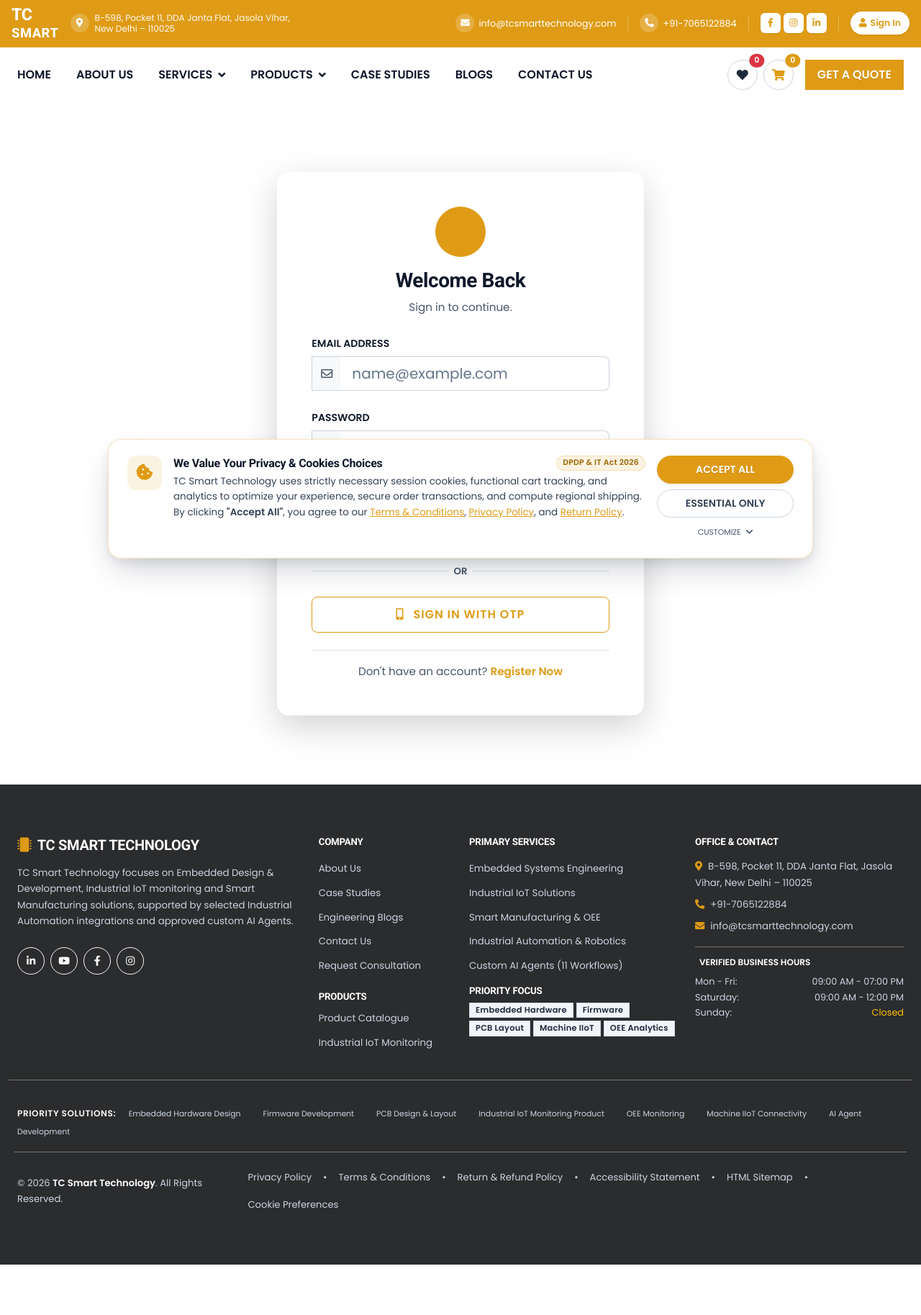
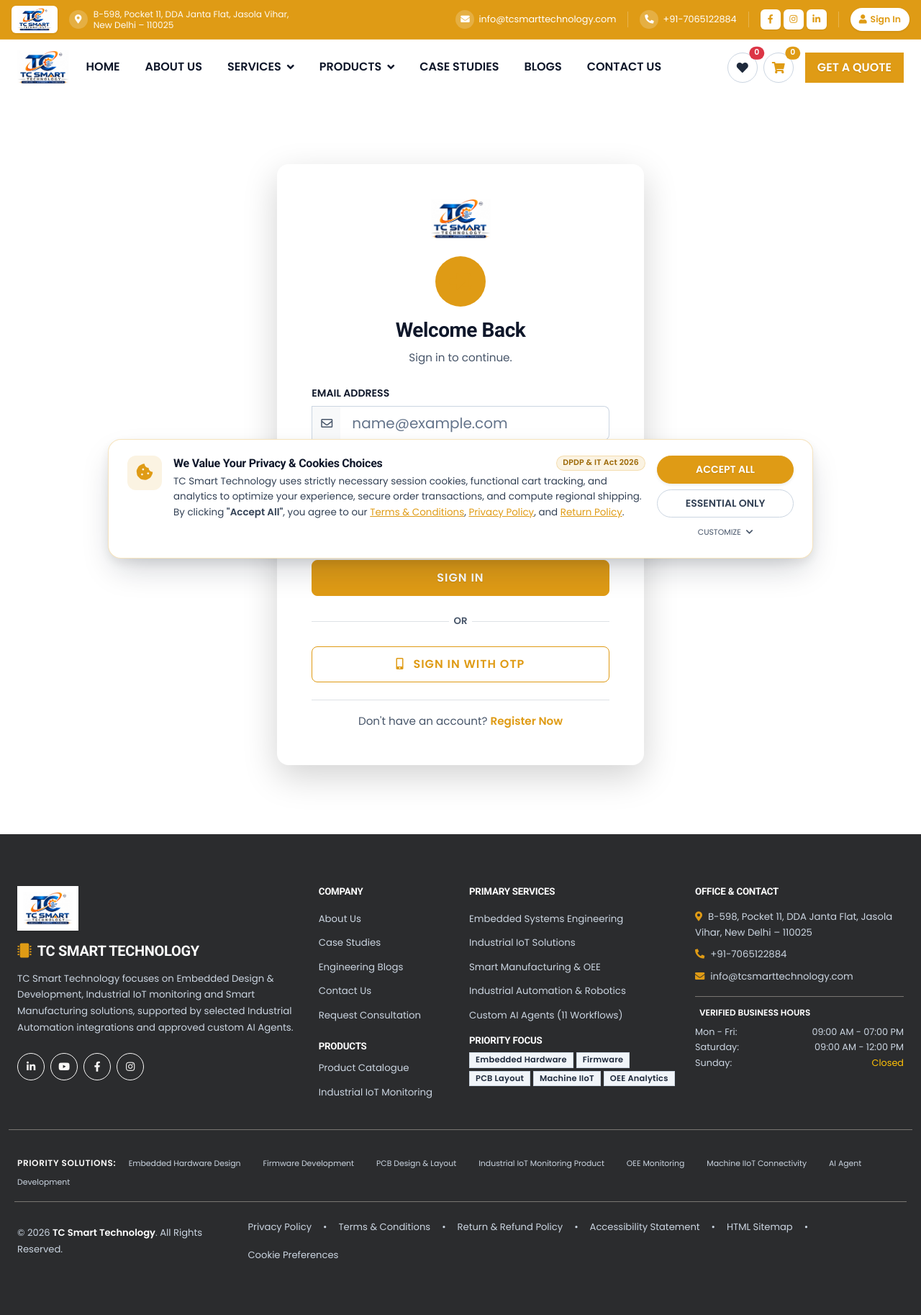
Before and after one commit to shahadmunazar/kasimProject, a Laravel app: template resources/views/frontend/auth/login.blade.php in a window 1280 px wide. Shown: the whole page at 72% size. Before the commit the page ends 1757 px from the top, so only its background shows below. Run offline with Laravel 12, Linux system fonts and the light colour scheme; the template is opened without the code that fills it, so the values that code supplies are empty; parts of the project's set-up code (start-up, migrations or seed data) failed here and were passed over; some libraries are stand-ins or nearby versions.

Commit message:
integrate brand logos across admin and frontend views

```diff
--- a/resources/views/admin/auth/login.blade.php
+++ b/resources/views/admin/auth/login.blade.php
@@ -20,10 +20,10 @@
           <div class="col-md-8 col-lg-6 col-xxl-3">
             <div class="card mb-0">
               <div class="card-body">
-                <a href="{{ route('admin.dashboard') }}" class="text-nowrap logo-img text-center d-block py-3 w-100">
-                   <h3 class="fw-bold text-dark">TC Smart Technology</h3>
+                <a href="{{ route('admin.dashboard') }}" class="text-nowrap logo-img text-center d-block py-2 w-100" title="TC Smart Technology">
+                   <img src="{{ asset('assets/img/tc_smart_logo.png') }}" alt="TC Smart Technology" style="height: 64px; max-width: 100%; width: auto; object-fit: contain;">
                 </a>
-                <p class="text-center">Admin Panel</p>
+                <p class="text-center text-muted fw-semibold small mb-4">Admin Portal</p>
                 <form action="{{ route('admin.authenticate') }}" method="POST">
                   @csrf
                   <div class="mb-3">
--- a/resources/views/admin/layouts/sidebar.blade.php
+++ b/resources/views/admin/layouts/sidebar.blade.php
@@ -1,9 +1,9 @@
 <aside class="left-sidebar">
       <!-- Sidebar scroll-->
       <div>
-        <div class="brand-logo d-flex align-items-center justify-content-between">
-          <a href="{{ route('admin.dashboard') }}" class="text-nowrap logo-img">
-             <h3 class="fw-bold text-dark">TC Smart Technology</h3>
+        <div class="brand-logo d-flex align-items-center justify-content-between px-3 py-2">
+          <a href="{{ route('admin.dashboard') }}" class="text-nowrap logo-img d-flex align-items-center" title="TC Smart Technology">
+             <img src="{{ asset('assets/img/tc_smart_logo.png') }}" alt="TC Smart Technology" style="height: 48px; max-width: 185px; width: auto; object-fit: contain;">
           </a>
           <div class="close-btn d-xl-none d-block sidebartoggler cursor-pointer" id="sidebarCollapse">
             <i class="ti ti-x fs-8"></i>
--- a/resources/views/frontend/auth/login.blade.php
+++ b/resources/views/frontend/auth/login.blade.php
@@ -28,6 +28,11 @@
         <div class="col-md-8 col-lg-5">
             <div class="card shadow-lg border-0 auth-card">
                 <div class="card-body">
+                    <div class="text-center mb-4">
+                        <a href="{{ route('home.index') }}" class="d-inline-block">
+                            <img src="{{ asset('assets/img/tc_smart_logo.png') }}" alt="TC Smart Technology" style="height: 56px; max-width: 100%; width: auto; object-fit: contain;">
+                        </a>
+                    </div>
                     <div id="alertBox" class="alert d-none rounded-3 px-3 py-2"></div>
 
                     <!-- LOGIN FORM -->
--- a/resources/views/frontend/blogs/show.blade.php
+++ b/resources/views/frontend/blogs/show.blade.php
@@ -22,7 +22,7 @@
         'name' => 'TC Smart Technology',
         'logo' => [
             '@' . 'type' => 'ImageObject',
-            'url' => asset('favicon.png')
+            'url' => asset('assets/img/tc_smart_logo.png')
         ]
     ]
 ]), JSON_UNESCAPED_SLASHES | JSON_PRETTY_PRINT) !!}
--- a/resources/views/frontend/layouts/footer.blade.php
+++ b/resources/views/frontend/layouts/footer.blade.php
@@ -5,6 +5,11 @@
             <div class="row g-4 pb-4 border-bottom border-secondary mb-4">
                 <!-- Col 1: Brand & Company Overview -->
                 <div class="col-lg-4 col-md-6">
+                    <div class="mb-3">
+                        <a href="{{ route('home.index') }}" class="d-inline-flex align-items-center bg-white p-2 rounded shadow-sm" title="TC Smart Technology">
+                            <img src="{{ asset('assets/img/tc_smart_logo.png') }}" alt="TC Smart Technology" style="height: 46px; width: auto; object-fit: contain; display: block;">
+                        </a>
+                    </div>
                     <h5 class="text-uppercase text-white mb-3 fw-bold tracking-wide">
                         <i class="fa fa-microchip text-primary me-2"></i>TC Smart Technology
                     </h5>
--- a/resources/views/frontend/layouts/main.blade.php
+++ b/resources/views/frontend/layouts/main.blade.php
@@ -15,14 +15,14 @@
     <meta property="og:title" content="@yield('meta_title', 'TC Smart Technology - Leading Innovation in Automation & Embedded Systems')">
     <meta property="og:description" content="@yield('meta_description', 'TC Smart Technology provides cutting-edge solutions in Embedded Systems, Industrial Automation, and Software Development.')">
     <meta property="og:site_name" content="TC Smart Technology">
-    <meta property="og:image" content="{{ asset('favicon.png') }}">
+    <meta property="og:image" content="{{ asset('assets/img/tc_smart_logo.png') }}">
 
     <!-- Twitter Card -->
     <meta name="twitter:card" content="summary_large_image">
     <meta name="twitter:url" content="@yield('canonical_url', url()->current())">
     <meta name="twitter:title" content="@yield('meta_title', 'TC Smart Technology - Leading Innovation in Automation & Embedded Systems')">
     <meta name="twitter:description" content="@yield('meta_description', 'TC Smart Technology provides cutting-edge solutions in Embedded Systems, Industrial Automation, and Software Development.')">
-    <meta name="twitter:image" content="{{ asset('favicon.png') }}">
+    <meta name="twitter:image" content="{{ asset('assets/img/tc_smart_logo.png') }}">
     <meta name="twitter:site" content="@tcsmarttechnology">
     <meta name="twitter:creator" content="@tcsmarttechnology">
 
@@ -47,7 +47,7 @@
                 '@' . 'id' => url('/') . '#organization',
                 'name' => 'TC Smart Technology',
                 'url' => url('/'),
-                'logo' => asset('favicon.png'),
+                'logo' => asset('assets/img/tc_smart_logo.png'),
                 'description' => 'Leading provider of Embedded Systems, Industrial IoT, Automation & Robotics, and Governed AI Agents.',
                 'telephone' => '+91-7065122884',
                 'email' => 'info@tcsmarttechnology.com',
@@ -90,7 +90,9 @@
     <meta name="csrf-token" content="{{ csrf_token() }}">
 
     <!-- Favicon -->
+    <link rel="icon" type="image/x-icon" href="{{ asset('favicon.ico') }}">
     <link href="{{ asset('favicon.png') }}" rel="icon" type="image/png">
+    <link href="{{ asset('favicon.png') }}" rel="apple-touch-icon">
 
     <!-- Google Fonts -->
     <link rel="preconnect" href="https://fonts.googleapis.com">
--- a/resources/views/frontend/layouts/navbar.blade.php
+++ b/resources/views/frontend/layouts/navbar.blade.php
@@ -1,4 +1,35 @@
 <style>
+    /* Navbar Brand Logo Responsive & Alignment */
+    .navbar-logo-img {
+        height: 48px;
+        max-height: 50px;
+        width: auto;
+        object-fit: contain;
+        display: block;
+        transition: transform 0.2s ease;
+    }
+    .navbar-brand:hover .navbar-logo-img {
+        transform: scale(1.02);
+    }
+    @media (max-width: 991.98px) {
+        .navbar-logo-img {
+            height: 38px;
+            max-height: 40px;
+        }
+    }
+    @media (max-width: 575.98px) {
+        .navbar-logo-img {
+            height: 32px;
+            max-height: 34px;
+        }
+    }
+    @media (min-width: 992px) and (max-width: 1250px) {
+        .navbar .navbar-nav .nav-link {
+            margin-right: 18px !important;
+            font-size: 14px !important;
+        }
+    }
+
     /* Style for dropdown-submenu */
 .dropdown-submenu {
     position: relative;
@@ -372,9 +403,10 @@
 
 <div class="container-fluid bg-white sticky-top wow fadeIn" data-wow-delay="0.1s">
     <div class="container position-relative">
-        <nav class="navbar navbar-expand-lg bg-white navbar-light p-lg-0">
-            <a href="{{ route('home.index') }}" class="navbar-brand d-lg-none py-1">
-                <h1 class="m-0 text-primary fs-3 fw-bold">TC SMART</h1>
+        <nav class="navbar navbar-expand-lg bg-white navbar-light p-lg-0 align-items-center">
+            <!-- Brand Logo (Mobile & Desktop) -->
+            <a href="{{ route('home.index') }}" class="navbar-brand d-flex align-items-center py-1 py-lg-2 me-2 me-xl-4" title="TC Smart Technology">
+                <img src="{{ asset('assets/img/tc_smart_logo.png') }}" alt="TC Smart Technology" class="navbar-logo-img">
             </a>
 
             <!-- Mobile Action Bar: Wishlist, Cart & Menu Toggler -->
--- a/resources/views/frontend/layouts/topbar.blade.php
+++ b/resources/views/frontend/layouts/topbar.blade.php
@@ -15,24 +15,27 @@
         text-decoration: none;
         color: #ffffff;
         flex-shrink: 0;
-        transition: opacity 0.2s ease;
+        transition: transform 0.2s ease, opacity 0.2s ease;
     }
     .topbar-brand:hover {
         opacity: 0.95;
         color: #ffffff;
+        transform: translateY(-1px);
     }
-    .topbar-brand-title {
-        font-weight: 900;
-        line-height: 1.05;
-        font-size: 1.45rem;
-        letter-spacing: -0.5px;
-        margin: 0;
-        color: #ffffff;
+    .topbar-brand-badge {
+        background-color: #ffffff;
+        padding: 3px 8px;
+        border-radius: 6px;
+        display: inline-flex;
+        align-items: center;
+        justify-content: center;
+        box-shadow: 0 1px 3px rgba(0, 0, 0, 0.08);
     }
-    .topbar-brand-subtitle {
-        font-weight: 800;
-        font-size: 1.15rem;
-        letter-spacing: 0.5px;
+    .topbar-brand-logo {
+        height: 32px;
+        width: auto;
+        object-fit: contain;
+        display: block;
     }
 
     .topbar-divider {
@@ -223,8 +226,10 @@
 
             <!-- Left: Brand + Address -->
             <div class="d-flex align-items-center flex-shrink-0">
-                <a href="{{ route('home.index') }}" class="topbar-brand me-3 me-xxl-4" title="TC SMART">
-                    <h2 class="topbar-brand-title">TC<br><span class="topbar-brand-subtitle">SMART</span></h2>
+                <a href="{{ route('home.index') }}" class="topbar-brand me-3 me-xxl-4" title="TC Smart Technology">
+                    <span class="topbar-brand-badge">
+                        <img src="{{ asset('assets/img/tc_smart_logo.png') }}" alt="TC Smart Technology" class="topbar-brand-logo">
+                    </span>
                 </a>
 
                 <div class="d-flex align-items-center text-white">
@@ -385,8 +390,10 @@
 
         <!-- Row 2: Brand + Address -->
         <div class="d-flex align-items-center justify-content-between pt-1">
-            <a href="{{ route('home.index') }}" class="topbar-brand" title="TC SMART">
-                <h2 class="topbar-brand-title" style="font-size: 1.35rem;">TC <span class="topbar-brand-subtitle">SMART</span></h2>
+            <a href="{{ route('home.index') }}" class="topbar-brand" title="TC Smart Technology">
+                <span class="topbar-brand-badge">
+                    <img src="{{ asset('assets/img/tc_smart_logo.png') }}" alt="TC Smart Technology" class="topbar-brand-logo" style="height: 28px;">
+                </span>
             </a>
 
             <div class="d-flex align-items-center text-white ms-auto">
```
Also changed, not shown: resources/views/invoices/tax_invoice_pdf.blade.php (+12 -1 lines), WhatsApp Image 2026-11-04 at 17.28.41.jpeg (added), public/adminassets/assets/images/logos/favicon.png, public/adminassets/assets/images/logos/logo.png (added), public/assets/img/logo.png (added), public/assets/img/tc_smart_logo.jpg, public/assets/img/tc_smart_logo.png, public/favicon.ico, public/favicon.png.
